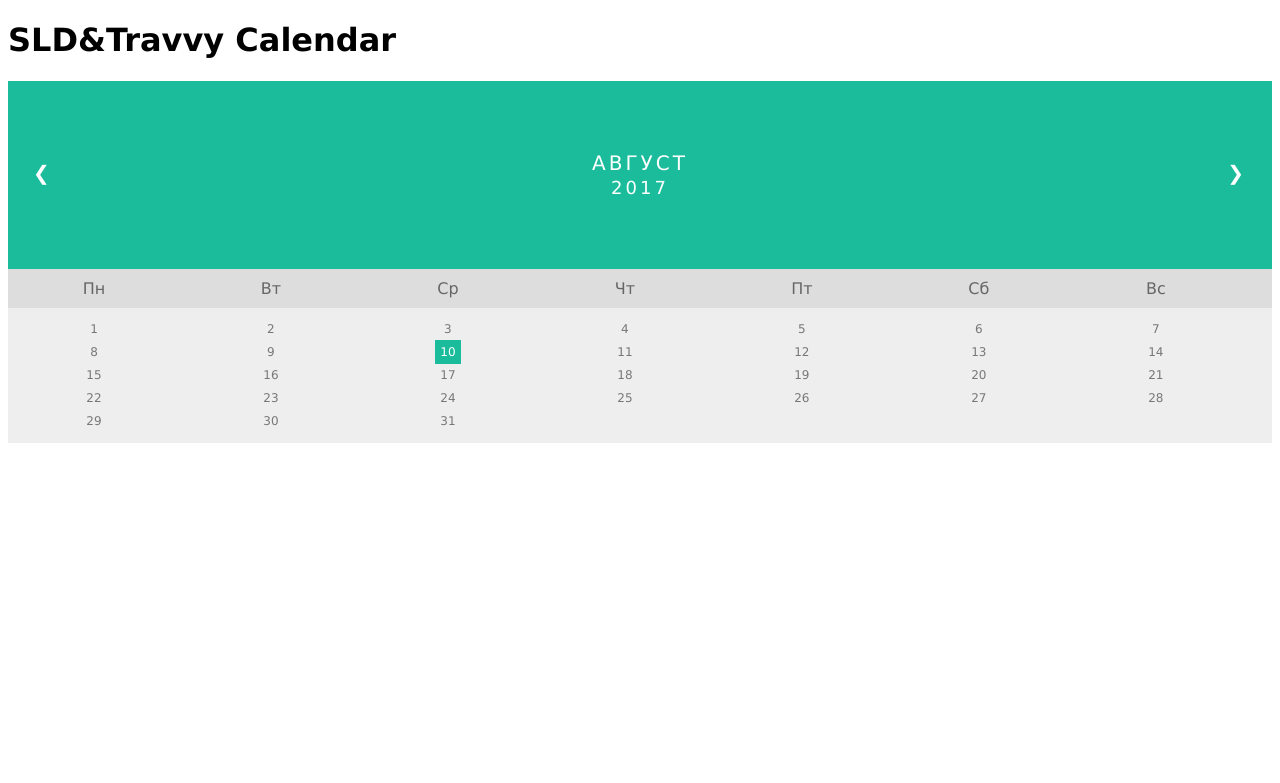
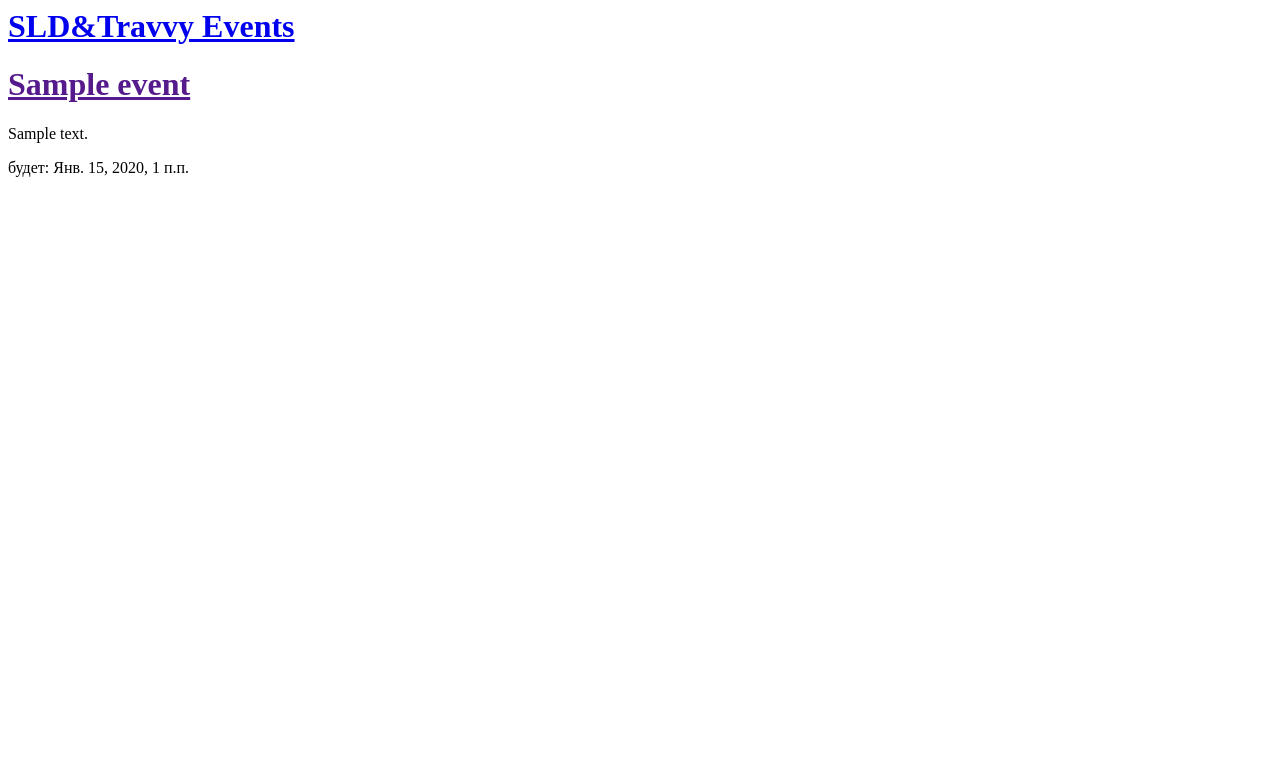
Before and after one commit to SLadovir/calendar, a Django app: page / in a window 1280 px wide. Shown: the top 783 px of the page. Run offline with Django 3.2, Linux system fonts and the light colour scheme; tables that the repository leaves empty hold one stand-in row (values such as "Sample post").

Commit message:
Modified templates to display events from database.

```diff
--- a/wcal/templates/wcal/event_list.html
+++ b/wcal/templates/wcal/event_list.html
@@ -1,150 +1,17 @@
-<!DOCTYPE html>
 <html>
-<head>
-    <title>Cool Calendar</title>
-  <style>
-  * {box-sizing: border-box;}
-  ul {list-style-type: none;}
-  body {font-family: Verdana, sans-serif;}
-
-  .month {
-      padding: 70px 25px;
-      width: 100%;
-      background: #1abc9c;
-      text-align: center;
-  }
-
-  .month ul {
-      margin: 0;
-      padding: 0;
-  }
-
-  .month ul li {
-      color: white;
-      font-size: 20px;
-      text-transform: uppercase;
-      letter-spacing: 3px;
-  }
-
-  .month .prev {
-      float: left;
-      padding-top: 10px;
-  }
-
-  .month .next {
-      float: right;
-      padding-top: 10px;
-  }
-
-  .weekdays {
-      margin: 0;
-      padding: 10px 0;
-      background-color: #ddd;
-  }
-
-  .weekdays li {
-      display: inline-block;
-      width: 13.6%;
-      color: #666;
-      text-align: center;
-  }
-
-  .days {
-      padding: 10px 0;
-      background: #eee;
-      margin: 0;
-  }
-
-  .days li {
-      list-style-type: none;
-      display: inline-block;
-      width: 13.6%;
-      text-align: center;
-      margin-bottom: 5px;
-      font-size:12px;
-      color: #777;
-  }
-
-  .days li .active {
-      padding: 5px;
-      background: #1abc9c;
-      color: white !important
-  }
-
-  /* Add media queries for smaller screens */
-  @media screen and (max-width:720px) {
-      .weekdays li, .days li {width: 13.1%;}
-  }
-
-  @media screen and (max-width: 420px) {
-      .weekdays li, .days li {width: 12.5%;}
-      .days li .active {padding: 2px;}
-  }
-
-  @media screen and (max-width: 290px) {
-      .weekdays li, .days li {width: 12.2%;}
-  }
-  </style>
-
-</head>
-<body>
-
-<h1>SLD&Travvy Calendar</h1>
-
-<div class="month">
-  <ul>
-    <li class="prev">❮</li>
-    <li class="next">❯</li>
-    <li>
-      Август<br>
-      <span style="font-size:18px">2017</span>
-    </li>
-  </ul>
-</div>
-
-<ul class="weekdays">
-  <li>Пн</li>
-  <li>Вт</li>
-  <li>Ср</li>
-  <li>Чт</li>
-  <li>Пт</li>
-  <li>Сб</li>
-  <li>Вс</li>
-</ul>
-
-<ul class="days">
-  <li>1</li>
-  <li>2</li>
-  <li>3</li>
-  <li>4</li>
-  <li>5</li>
-  <li>6</li>
-  <li>7</li>
-  <li>8</li>
-  <li>9</li>
-  <li><span class="active">10</span></li>
-  <li>11</li>
-  <li>12</li>
-  <li>13</li>
-  <li>14</li>
-  <li>15</li>
-  <li>16</li>
-  <li>17</li>
-  <li>18</li>
-  <li>19</li>
-  <li>20</li>
-  <li>21</li>
-  <li>22</li>
-  <li>23</li>
-  <li>24</li>
-  <li>25</li>
-  <li>26</li>
-  <li>27</li>
-  <li>28</li>
-  <li>29</li>
-  <li>30</li>
-  <li>31</li>
-</ul>
-
-</body>
+    <head>
+        <title>SLD&Travvy Events</title>
+    </head>
+    <body>
+        <div>
+            <h1><a href="/">SLD&Travvy Events</a></h1>
+        </div>
+        {% for event in events %}
+            <div>
+                <h1><a href="">{{ event.title }}</a></h1>
+                <p>{{ event.text|linebreaksbr }}</p>
+                <p>будет: {{ event.event_date }}</p>
+            </div>
+        {% endfor %}
+    </body>
 </html>
--- a/wcal/views.py
+++ b/wcal/views.py
@@ -1,7 +1,21 @@
 from django.shortcuts import render
-
+from django.utils import timezone
+from .models import Event
 # Create your views here.
+# кароч эта штука отвечает за представление всяких событий
 def event_list(request):
-    return render(request, 'wcal/event_list.html', {})
+    events = Event.objects.filter(event_date__lte=timezone.now()).order_by('event_date')
+    #dg-posts-events
+    return render(request, 'wcal/event_list.html', {'events': events})
     # (исправления в двух местах !!!)в dg написано post_list вместо event_list
     # в dg написано blog вместо wcal
+"""
+чтобы протестить что-то на командной строке
+командная строка:
+    python manage.py shell
+импорт класса Event:
+    from wcal.models import Event
+    from django.utils import timezone
+    Event.objects.filter(event_date__lte=timezone.now())
+
+"""
```
